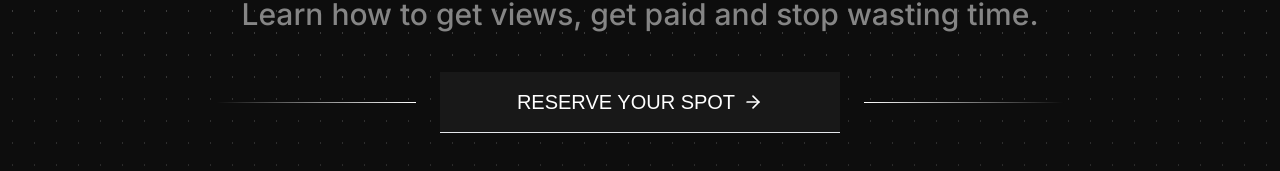
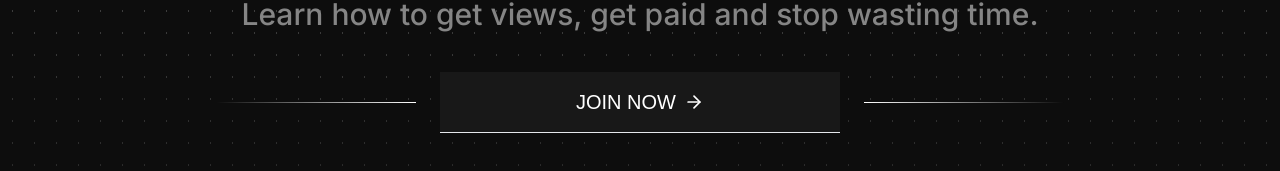
Before and after one commit to S-P-H-E/stoic-landing, a Next.js app: page / in a window 1280 px wide. Shown: the part 276-447 px from the top of the page. Built offline with nearby package versions, Linux system fonts and the light colour scheme; grey boxes are pictures that could not be loaded.

Commit message:
optional countdown checks

```diff
--- a/app/page.tsx
+++ b/app/page.tsx
@@ -8,12 +8,8 @@ import CallToAction from "@/components/CallToAction";
 import Footer from "@/components/Footer";
 import Navbar from "@/components/Navbar";
 import TestThing from "@/components/TestThing";
-import {useState} from "react";
-import {useRouter} from "next/navigation";
 
 export default function Home() {
-  const [countdown, setCountdown] = useState(false);
-  const router = useRouter();
 
     const reviews = [
         {
@@ -36,26 +32,17 @@ export default function Home() {
         },
     ];
 
-  // if (countdown) {
-  //   router.push('/countdown');
-  //   // Add a return statement here if you want to prevent rendering the rest of the component
-  // }
-
     return (
         <>
-      {!countdown && (
-        <>
-          <Navbar />
-          <Hero />
-          <Features />
-          <Reviews />
-          <TestThing />
-          <Pricing />
-          <FAQs />
-          <CallToAction />
-          <Footer />
-        </>
-      )}
+            <Navbar/>
+            <Hero/>
+            <Features/>
+            <Reviews/>
+            <TestThing/>
+            <Pricing/>
+            <FAQs/>
+            <CallToAction/>
+            <Footer/>
         </>
     );
 }
--- a/components/Hero.tsx
+++ b/components/Hero.tsx
@@ -33,7 +33,7 @@ export default function Hero() {
         </p>
         <div className='mx-auto w-fit flex items-center gap-6'>
           <div className='w-[12.5rem] h-[1px] bg-gradient-to-l from-[#ffffff]'/>
-          <CountdownButton />
+          <CountdownButton label={'JOIN NOW'} />
           <div className='w-[12.5rem] h-[1px] bg-gradient-to-r from-[#ffffff]'/>
         </div>
       </div>
```
Lines whose indentation alone changed are shown as unchanged.
